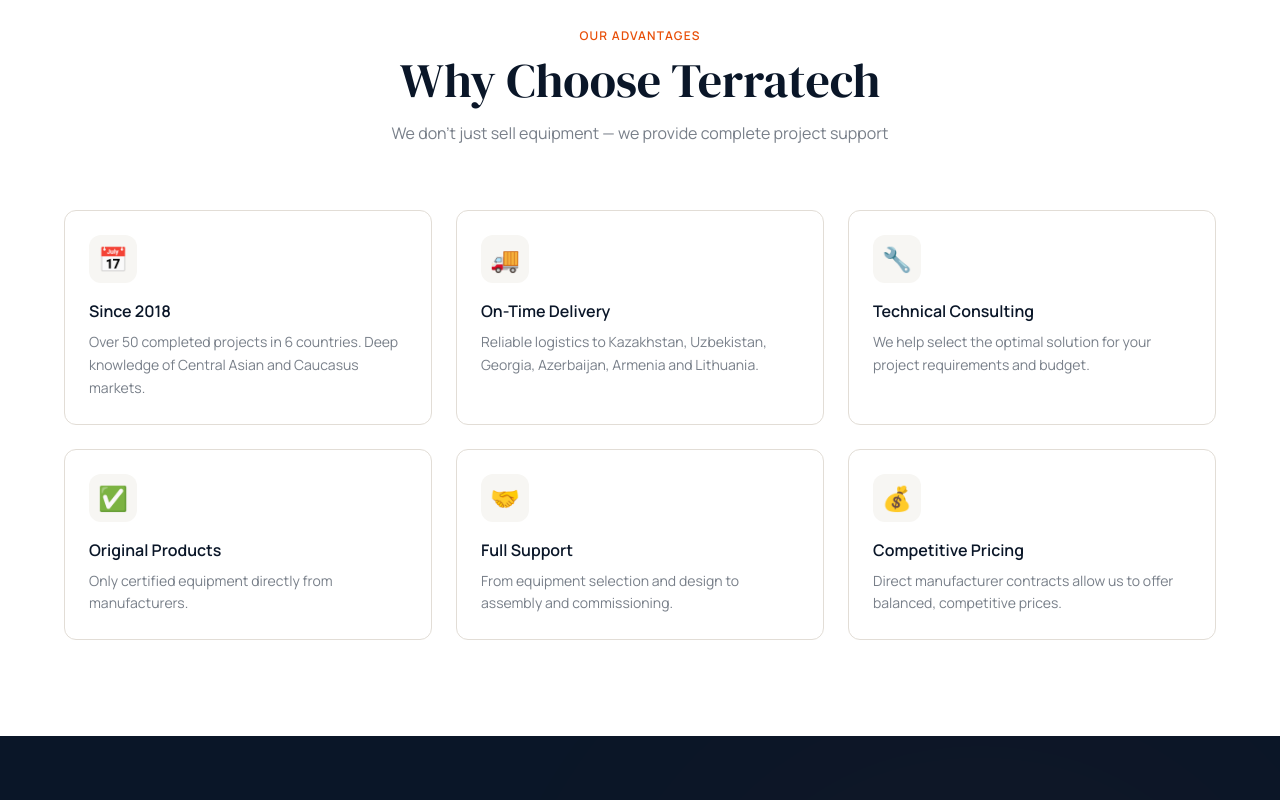
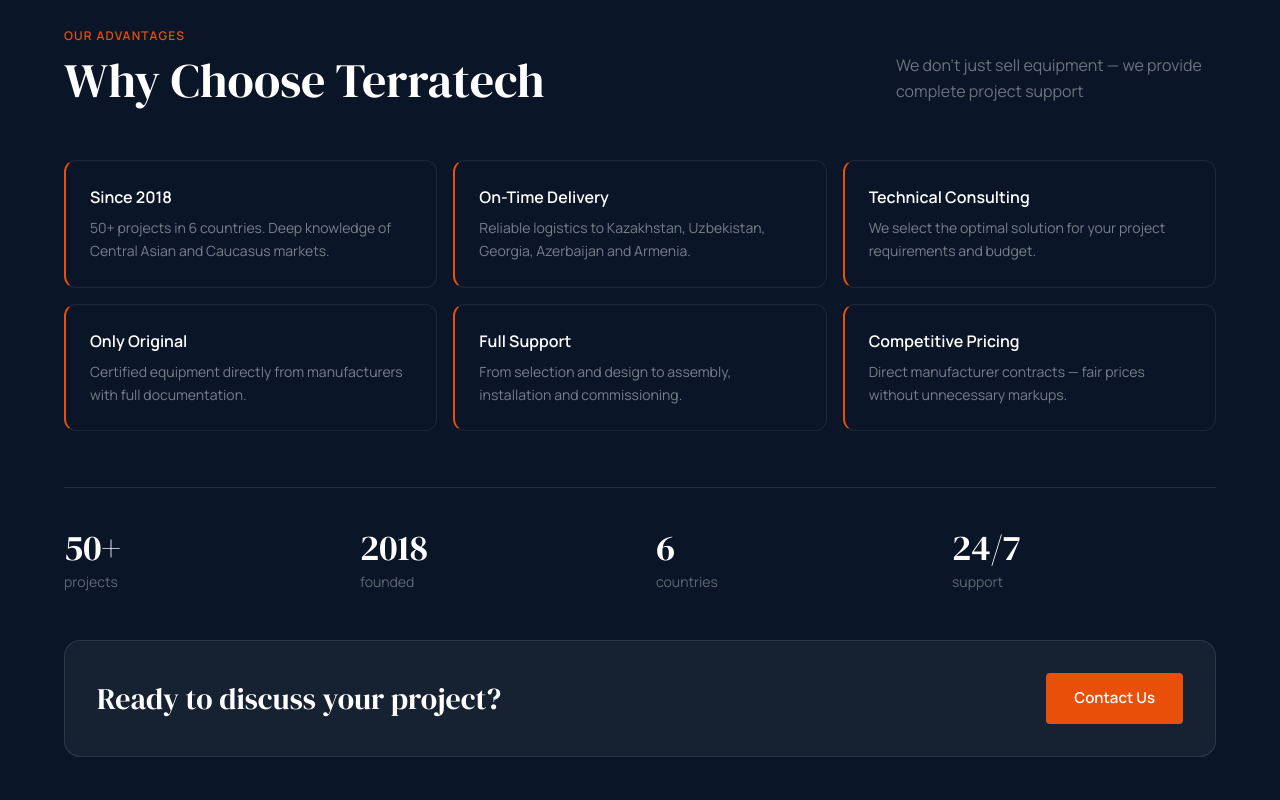
Before and after one commit to iskdenis-huyasebe/terratech-site, a Next.js app: page /en in a window 1280 px wide. Shown: the part 3640-4440 px from the top of the page. Built offline with nearby package versions, Linux system fonts and the light colour scheme.

Commit message:
feat: why section dark theme

```diff
--- a/src/components/sections/WhySection.tsx
+++ b/src/components/sections/WhySection.tsx
@@ -1,47 +1,114 @@
-import { useTranslations, useLocale } from 'next-intl';
+import { useLocale } from 'next-intl';
+import Link from 'next/link';
 
 const reasons = [
-  { key: 'r1', icon: '📅' },
-  { key: 'r2', icon: '🚚' },
-  { key: 'r3', icon: '🔧' },
-  { key: 'r4', icon: '✅' },
-  { key: 'r5', icon: '🤝' },
-  { key: 'r6', icon: '💰' },
+  {
+    titleRu: 'Опыт с 2018 года',
+    titleEn: 'Since 2018',
+    descRu: '50+ проектов в 6 странах. Знаем специфику рынков ЦА и Кавказа.',
+    descEn: '50+ projects in 6 countries. Deep knowledge of Central Asian and Caucasus markets.',
+  },
+  {
+    titleRu: 'Поставка точно в срок',
+    titleEn: 'On-Time Delivery',
+    descRu: 'Отлаженная логистика в Казахстан, Узбекистан, Грузию, Азербайджан и Армению.',
+    descEn: 'Reliable logistics to Kazakhstan, Uzbekistan, Georgia, Azerbaijan and Armenia.',
+  },
+  {
+    titleRu: 'Технические консультации',
+    titleEn: 'Technical Consulting',
+    descRu: 'Подберём оптимальное решение под задачи и бюджет вашего проекта.',
+    descEn: 'We select the optimal solution for your project requirements and budget.',
+  },
+  {
+    titleRu: 'Только оригинал',
+    titleEn: 'Only Original',
+    descRu: 'Сертифицированное оборудование напрямую от производителей с документацией.',
+    descEn: 'Certified equipment directly from manufacturers with full documentation.',
+  },
+  {
+    titleRu: 'Полное сопровождение',
+    titleEn: 'Full Support',
+    descRu: 'От подбора и проектирования до сборки, монтажа и ввода в эксплуатацию.',
+    descEn: 'From selection and design to assembly, installation and commissioning.',
+  },
+  {
+    titleRu: 'Конкурентные цены',
+    titleEn: 'Competitive Pricing',
+    descRu: 'Прямые контракты с производителями — честные цены без лишних наценок.',
+    descEn: 'Direct manufacturer contracts — fair prices without unnecessary markups.',
+  },
+];
+
+const stats = [
+  { value: '50+', labelRu: 'проектов', labelEn: 'projects' },
+  { value: '2018', labelRu: 'год основания', labelEn: 'founded' },
+  { value: '6', labelRu: 'стран поставки', labelEn: 'countries' },
+  { value: '24/7', labelRu: 'поддержка', labelEn: 'support' },
 ];
 
 export default function WhySection() {
-  const t = useTranslations('why');
   const locale = useLocale();
+  const isRu = locale === 'ru';
 
   return (
-    <section className="section bg-white">
+    <section className="section bg-[#0A1628]">
       <div className="container-main">
-        <div className="text-center max-w-2xl mx-auto mb-16">
-          <p className="text-[#E8500A] text-xs font-semibold uppercase tracking-widest mb-3">
-            {locale === 'ru' ? 'Наши преимущества' : 'Our Advantages'}
-          </p>
-          <h2 className="font-display text-4xl md:text-5xl text-[#0A1628] mb-4">
-            {t('title')}
-          </h2>
-          <p className="text-[#0A1628]/55 text-base leading-relaxed">
-            {t('subtitle')}
+        {/* Header */}
+        <div className="flex flex-col md:flex-row md:items-end justify-between gap-6 mb-14">
+          <div>
+            <p className="text-[#E8500A] text-xs font-semibold uppercase tracking-widest mb-3">
+              {isRu ? 'Наши преимущества' : 'Our Advantages'}
+            </p>
+            <h2 className="font-display text-4xl md:text-5xl text-white">
+              {isRu ? 'Почему выбирают Terratech' : 'Why Choose Terratech'}
+            </h2>
+          </div>
+          <p className="text-white/40 text-base max-w-xs leading-relaxed">
+            {isRu
+              ? 'Мы не просто продаём оборудование — мы обеспечиваем полное сопровождение проекта'
+              : 'We don\'t just sell equipment — we provide complete project support'}
           </p>
         </div>
 
-        <div className="grid grid-cols-1 md:grid-cols-2 lg:grid-cols-3 gap-6">
-          {reasons.map((reason, i) => (
-            <div key={reason.key} className="group p-6 rounded-xl border border-[#E2DDD6] hover:border-[#E8500A]/30 hover:bg-[#F7F6F3] transition-all duration-300">
-              <div className="w-12 h-12 bg-[#F7F6F3] rounded-xl flex items-center justify-center mb-4 group-hover:bg-[#E8500A]/10 transition-colors text-2xl">
-                {reason.icon}
-              </div>
-              <h3 className="font-semibold text-[#0A1628] mb-2 text-base">
-                {t(`${reason.key}_title` as any)}
+        {/* Reasons grid */}
+        <div className="grid grid-cols-1 md:grid-cols-2 lg:grid-cols-3 gap-4 mb-14">
+          {reasons.map((r, i) => (
+            <div
+              key={i}
+              className="group p-6 rounded-xl border border-white/8 hover:border-[#E8500A]/40 hover:bg-white/3 transition-all duration-300"
+              style={{ borderLeft: '2px solid #E8500A' }}
+            >
+              <h3 className="text-white font-semibold text-base mb-2">
+                {isRu ? r.titleRu : r.titleEn}
               </h3>
-              <p className="text-[#0A1628]/55 text-sm leading-relaxed">
-                {t(`${reason.key}_desc` as any)}
+              <p className="text-white/45 text-sm leading-relaxed">
+                {isRu ? r.descRu : r.descEn}
               </p>
             </div>
           ))}
+        </div>
+
+        {/* Stats bar */}
+        <div className="border-t border-white/10 pt-10">
+          <div className="grid grid-cols-2 md:grid-cols-4 gap-8">
+            {stats.map((s, i) => (
+              <div key={i} className="text-center md:text-left">
+                <div className="font-display text-4xl text-white mb-1">{s.value}</div>
+                <div className="text-white/35 text-sm">{isRu ? s.labelRu : s.labelEn}</div>
+              </div>
+            ))}
+          </div>
+        </div>
+
+        {/* CTA */}
+        <div className="mt-12 flex flex-col sm:flex-row items-center justify-between gap-6 bg-white/5 border border-white/10 rounded-2xl p-8">
+          <p className="text-white font-display text-2xl md:text-3xl">
+            {isRu ? 'Готовы обсудить ваш проект?' : 'Ready to discuss your project?'}
+          </p>
+          <Link href={`/${locale}/contacts`} className="btn-primary whitespace-nowrap">
+            {isRu ? 'Написать нам' : 'Contact Us'}
+          </Link>
         </div>
       </div>
     </section>
```
